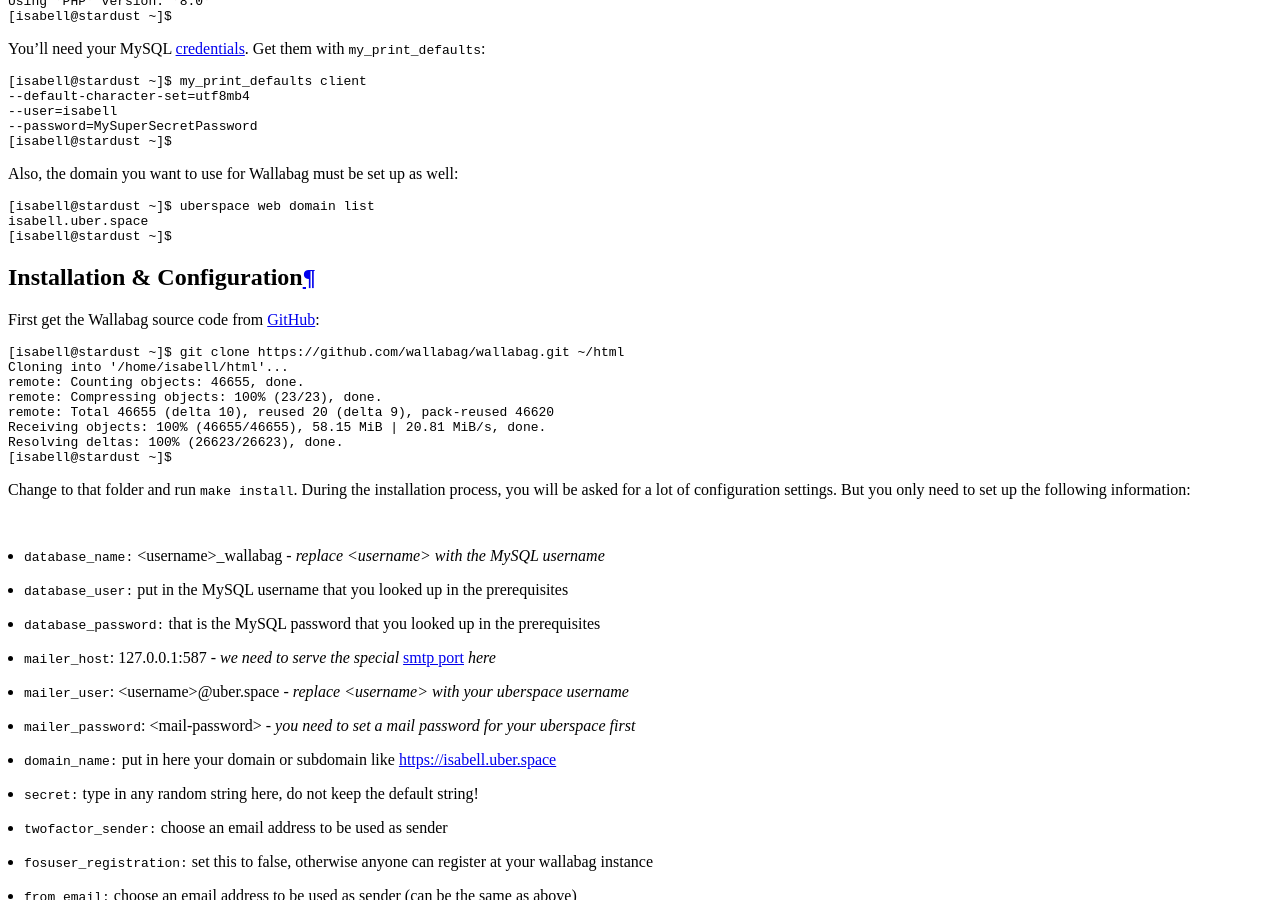
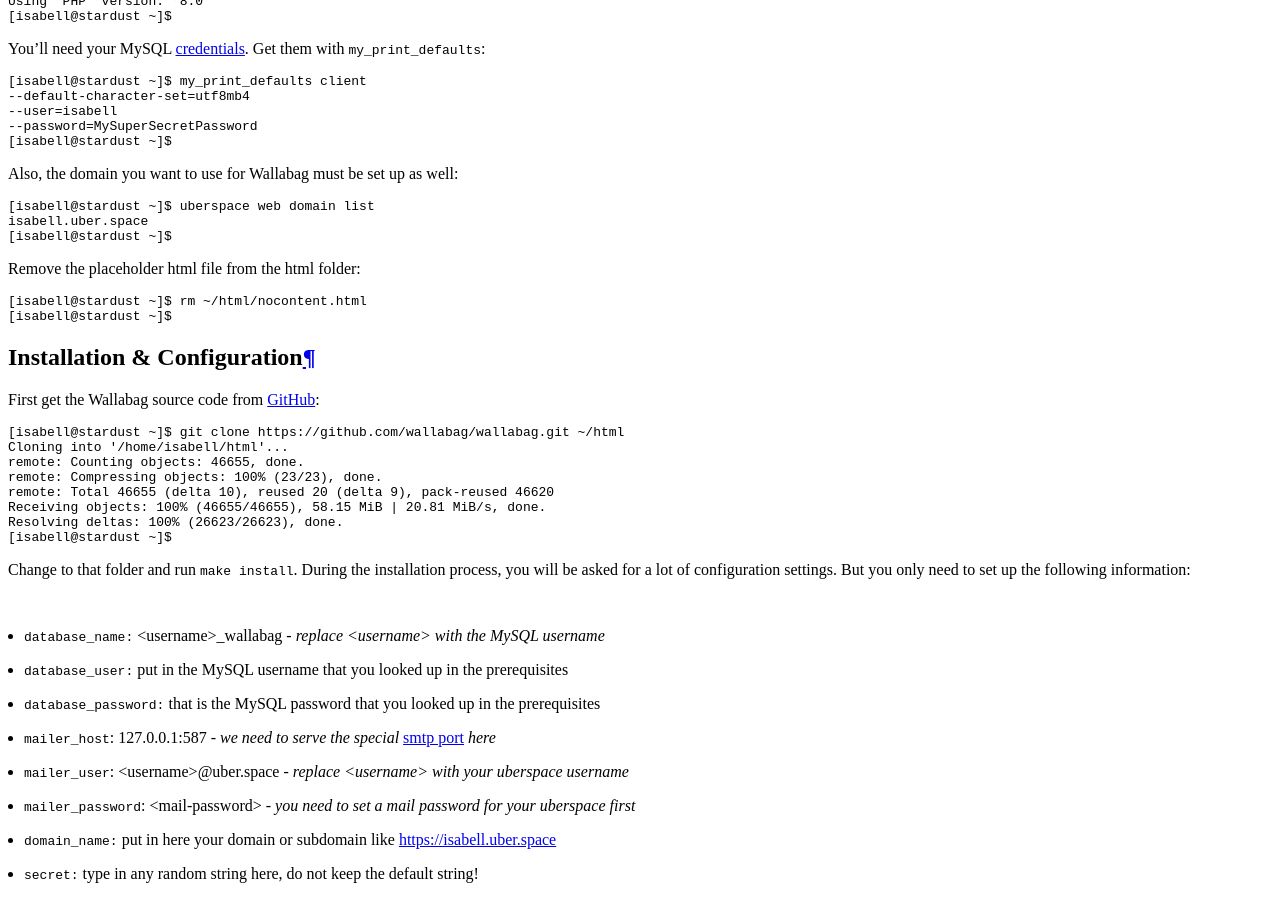
Before and after one commit to Uberspace/lab, a Sphinx documentation site: the page built from source/guide_wallabag.rst, in a window 1280 px wide and 900 px high, scrolled down 5099 px. Built offline with Sphinx 7.4.7 and the Read the Docs theme 2.0.0, drawn with Linux system fonts in a browser that asks for light colours.

Commit message:
[wallabag] rm nocontent.html

```diff
--- a/source/guide_wallabag.rst
+++ b/source/guide_wallabag.rst
@@ -43,6 +43,13 @@
 Also, the domain you want to use for Wallabag must be set up as well:
 
 .. include:: includes/web-domain-list.rst
+
+Remove the placeholder html file from the html folder:
+
+::
+
+ [isabell@stardust ~]$ rm ~/html/nocontent.html
+ [isabell@stardust ~]$
 
 Installation & Configuration
 ==============================
```
